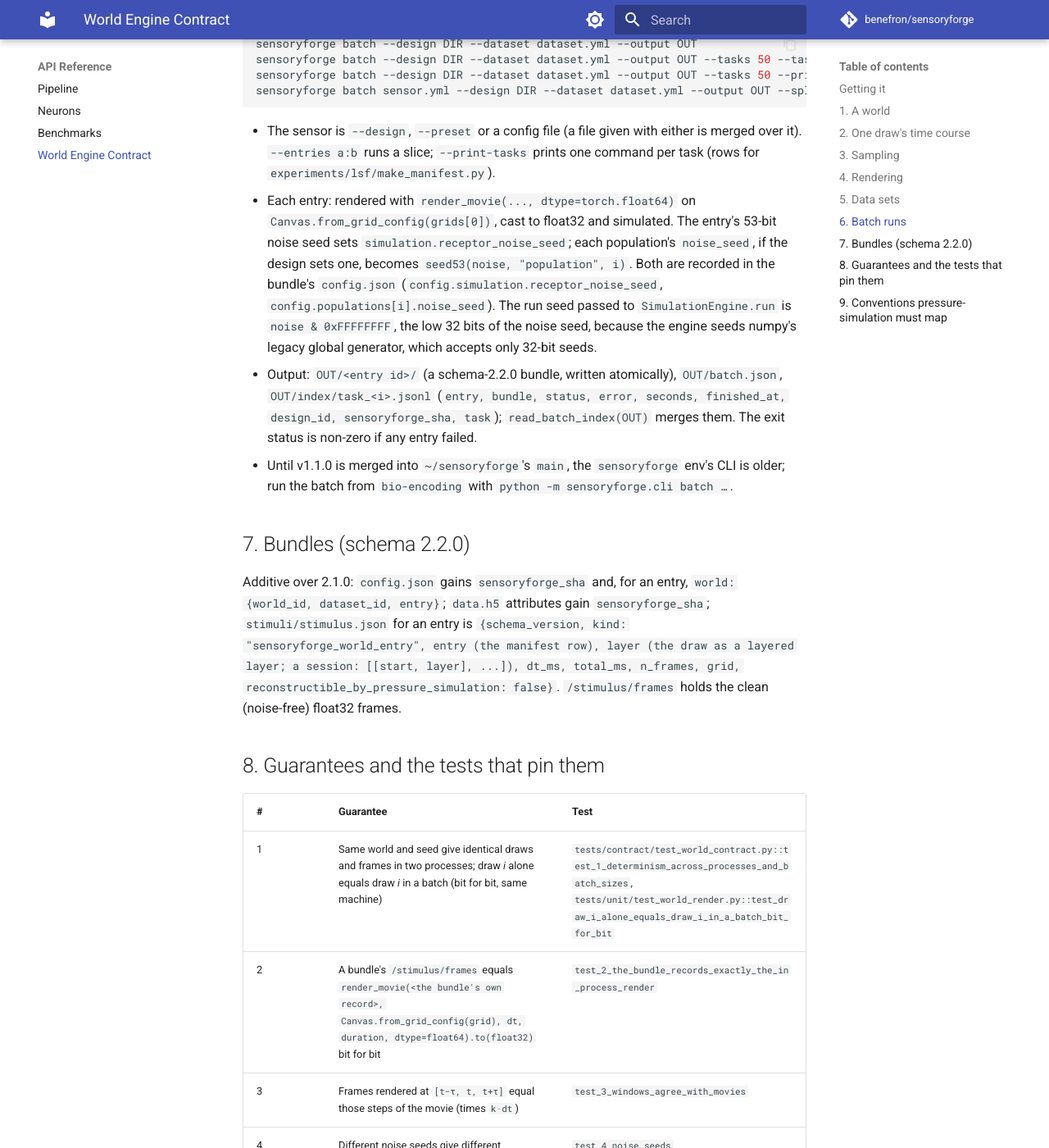
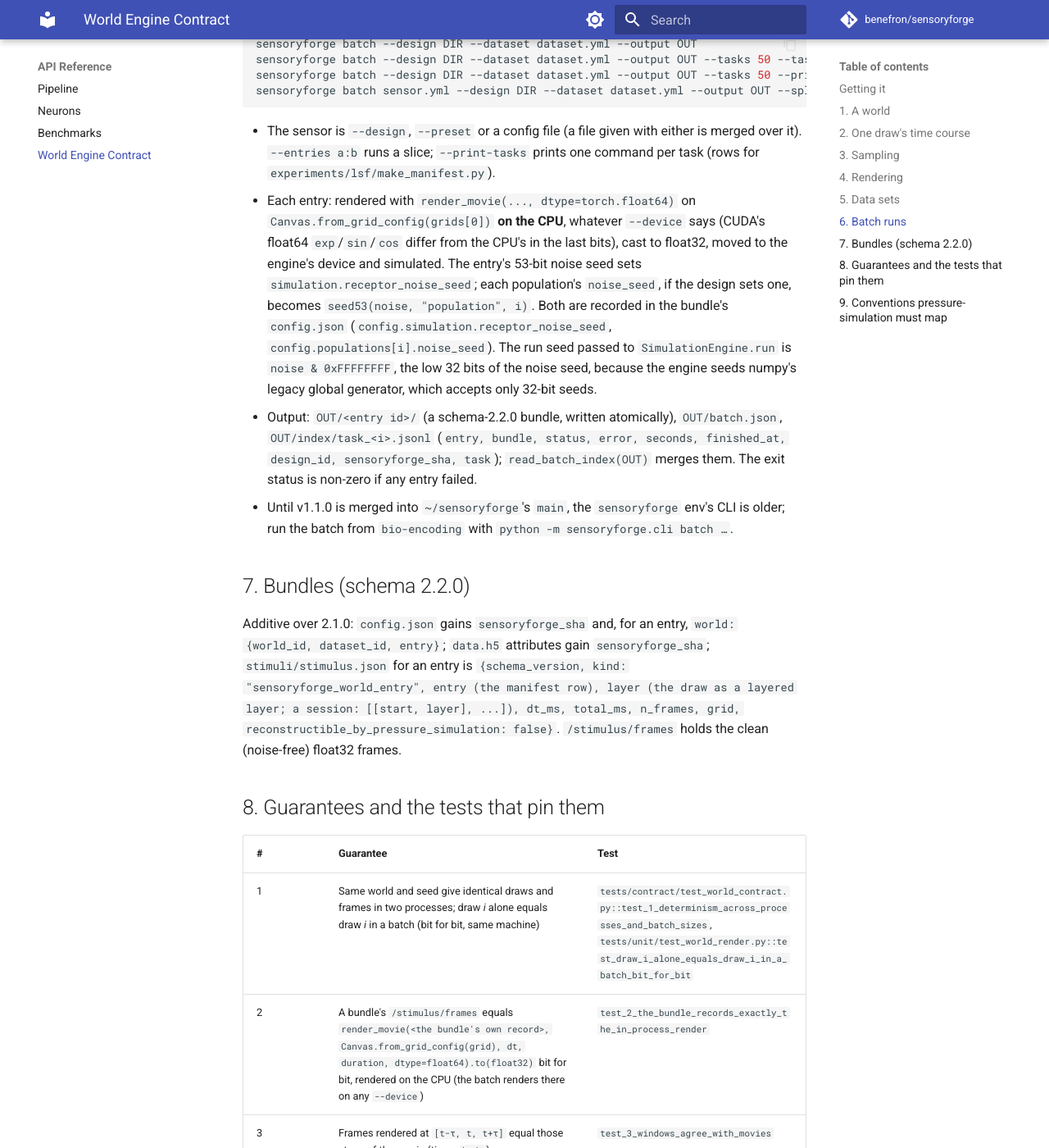
Before and after one commit to benefron/sensoryforge, an MkDocs documentation site: the page built from docs/reference/world_contract.md, in a window 1280 px wide and 1400 px high, scrolled down 3492 px. Shown: the whole window at 82% size. Built offline with MkDocs 1.6.1 and Material for MkDocs 9.7.7, drawn with Linux system fonts in a browser that asks for light colours; comment, search, counter and statistics services are not loaded; the version menu is left out.

Commit message:
fix(world): the batch renders every entry on the CPU, whatever the engine's device
runner.py rendered on the engine's device (with an MPS special case to
the CPU). CUDA's float64 exp/sin/cos differ from the CPU's in the last
bits, so a --device cuda bundle would not equal the in-process CPU render
of its own record (contract guarantee 2). The runner now always calls
render_movie(..., dtype=float64, device="cpu"), casts the frames to
float32 on the CPU and only then moves them to the engine's device. The
MPS special case is gone (the CPU path covers it).

Test: test_frames_render_on_cpu_whatever_the_engine_device runs
run_dataset with a stand-in engine on the 'meta' device; render_movie
must be called with the CPU and the engine must receive float32 frames on
its own device (before the fix the render ran on 'meta'). Spec §7.2 and
contract §6/§8 now say the batch renders on the CPU.

Fixed: the batch runner rendered entries on the engine's device, so a CUDA run's bundle frames could differ in the last bits from the CPU render of the bundle's own record

Co-Authored-By: Claude Opus 5.5 <noreply@anthropic.com>
Claude-Session: https://claude.ai/code/session_01VQHey4a2bcorJyTemxhpCp

```diff
--- a/docs/reference/world_contract.md
+++ b/docs/reference/world_contract.md
@@ -146,7 +146,9 @@ sensoryforge batch sensor.yml --design DIR --dataset dataset.yml --output OUT --
   over it). `--entries a:b` runs a slice; `--print-tasks` prints one command per task (rows
   for `experiments/lsf/make_manifest.py`).
 - Each entry: rendered with `render_movie(..., dtype=torch.float64)` on
-  `Canvas.from_grid_config(grids[0])`, cast to float32 and simulated. The entry's 53-bit
+  `Canvas.from_grid_config(grids[0])` **on the CPU**, whatever `--device` says (CUDA's
+  float64 `exp`/`sin`/`cos` differ from the CPU's in the last bits), cast to float32, moved
+  to the engine's device and simulated. The entry's 53-bit
   noise seed sets `simulation.receptor_noise_seed`; each population's `noise_seed`, if the
   design sets one, becomes `seed53(noise, "population", i)`. Both are recorded in the
   bundle's `config.json` (`config.simulation.receptor_noise_seed`,
@@ -174,7 +176,7 @@ entry (the manifest row), layer (the draw as a layered layer; a session: [[start
 | # | Guarantee | Test |
 |---|---|---|
 | 1 | Same world and seed give identical draws and frames in two processes; draw *i* alone equals draw *i* in a batch (bit for bit, same machine) | `tests/contract/test_world_contract.py::test_1_determinism_across_processes_and_batch_sizes`, `tests/unit/test_world_render.py::test_draw_i_alone_equals_draw_i_in_a_batch_bit_for_bit` |
-| 2 | A bundle's `/stimulus/frames` equals `render_movie(<the bundle's own record>, Canvas.from_grid_config(grid), dt, duration, dtype=float64).to(float32)` bit for bit | `test_2_the_bundle_records_exactly_the_in_process_render` |
+| 2 | A bundle's `/stimulus/frames` equals `render_movie(<the bundle's own record>, Canvas.from_grid_config(grid), dt, duration, dtype=float64).to(float32)` bit for bit, rendered on the CPU (the batch renders there on any `--device`) | `test_2_the_bundle_records_exactly_the_in_process_render` |
 | 3 | Frames rendered at `[t−τ, t, t+τ]` equal those steps of the movie (times `k·dt`) | `test_3_windows_agree_with_movies` |
 | 4 | Different noise seeds give different responses; the same seed gives identical spikes; the bundle records `simulation.receptor_noise_seed` equal to the entry's 53-bit noise seed | `test_4_noise_seeds` |
 | 5 | No draw seed in two splits; every numeric test bin holds `per_bin` per class (categorical ±1); probes labelled and outside the range | `test_5_splits_strata_and_probes` |
```
Also changed, not shown: docs/development/specs/2026-10-02-world-engine-design.md (+3 -1 lines), 2 other files.
